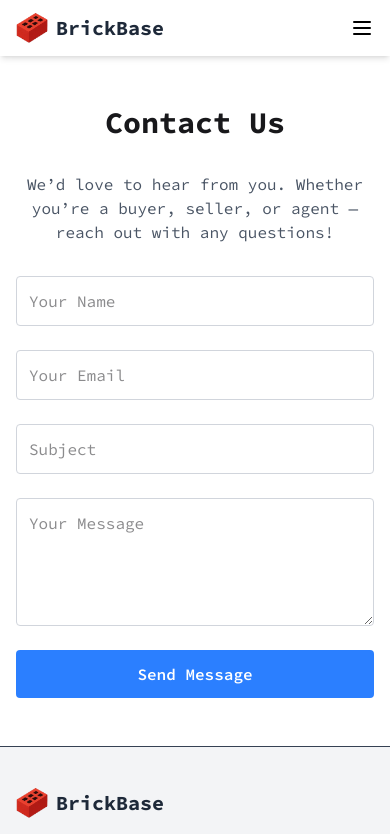
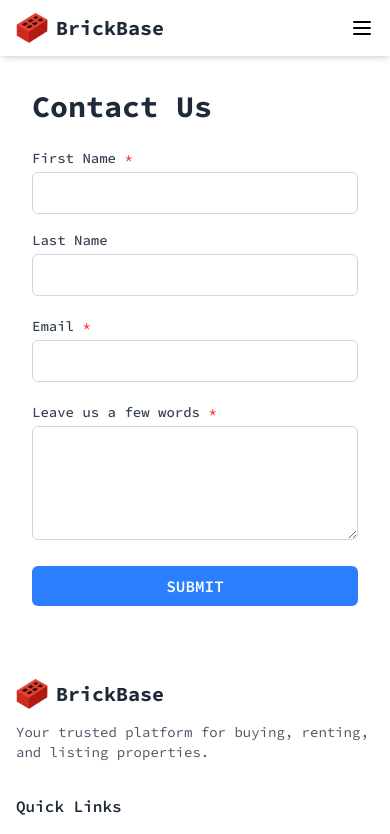
Before and after one commit to MMunim90/real-estate-platform-client, a React (Vite) app: page /contact in a window 390 px wide. Shown: the top 834 px of the page. Built offline with nearby package versions, Linux system fonts and the light colour scheme.

Commit message:
fixes some issue of all the page

```diff
--- a/src/pages/ContactUs/ContactUs.jsx
+++ b/src/pages/ContactUs/ContactUs.jsx
@@ -1,46 +1,103 @@
-import React from "react";
-import { Helmet } from "react-helmet-async";
+import React, { useState } from 'react';
 
-const ContactUs = () => {
+const Contact = () => {
+  const [formData, setFormData] = useState({
+    firstName: '',
+    lastName: '',
+    email: '',
+    message: ''
+  });
+
+  const handleChange = (e) => {
+    setFormData({
+      ...formData,
+      [e.target.name]: e.target.value
+    });
+  };
+
+  const handleSubmit = (e) => {
+    e.preventDefault();
+    console.log('Submitted:', formData);
+    // TODO: Send data to server or API
+  };
+
   return (
-    <div className="max-w-5xl mx-auto px-4 py-12">
-      <Helmet>
-        <title>Contact | BrickBase</title>
-      </Helmet>
-      <h2 className="text-3xl font-bold text-center mb-8">Contact Us</h2>
-      <p className="text-center text-gray-600 mb-8">
-        We’d love to hear from you. Whether you’re a buyer, seller, or agent —
-        reach out with any questions!
-      </p>
-      <form className="grid grid-cols-1 md:grid-cols-2 gap-6">
+    <div className="flex items-center justify-center bg-gray-100">
+      <div className="grid grid-cols-1 md:grid-cols-2 bg-white overflow-hidden w-full">
+
+        {/* Left side image or placeholder */}
+        <div className="hidden md:flex items-center justify-center">
+          <img
+            src="https://i.ibb.co/zT1LN9QS/contact.jpg"
+            alt="Contact illustration"
+            className="w-full h-full object-cover"
+          />
+        </div>
+
+        {/* Right side form */}
+        <div className="p-8">
+          <h2 className="text-3xl font-bold mb-6 text-gray-800">Contact Us</h2>
+          <form onSubmit={handleSubmit} className="space-y-5">
+            <div className="grid grid-cols-1 md:grid-cols-2 gap-4">
+              <div>
+                <label className="block text-sm font-medium mb-1 text-gray-700">
+                  First Name <span className="text-red-500">*</span>
+                </label>
                 <input
                   type="text"
-          placeholder="Your Name"
-          className="p-3 border border-gray-300 rounded"
+                  name="firstName"
+                  required
+                  onChange={handleChange}
+                  className="w-full px-4 py-2 border border-gray-300 rounded-md focus:outline-none focus:ring-2 focus:ring-blue-500"
                 />
+              </div>
+              <div>
+                <label className="block text-sm font-medium mb-1 text-gray-700">
+                  Last Name
+                </label>
+                <input
+                  type="text"
+                  name="lastName"
+                  onChange={handleChange}
+                  className="w-full px-4 py-2 border border-gray-300 rounded-md focus:outline-none focus:ring-2 focus:ring-blue-500"
+                />
+              </div>
+            </div>
+            <div>
+              <label className="block text-sm font-medium mb-1 text-gray-700">
+                Email <span className="text-red-500">*</span>
+              </label>
               <input
                 type="email"
-          placeholder="Your Email"
-          className="p-3 border border-gray-300 rounded"
+                name="email"
+                required
+                onChange={handleChange}
+                className="w-full px-4 py-2 border border-gray-300 rounded-md focus:outline-none focus:ring-2 focus:ring-blue-500"
               />
-        <input
-          type="text"
-          placeholder="Subject"
-          className="p-3 border border-gray-300 rounded md:col-span-2"
-        />
+            </div>
+            <div>
+              <label className="block text-sm font-medium mb-1 text-gray-700">
+                Leave us a few words <span className="text-red-500">*</span>
+              </label>
               <textarea
-          placeholder="Your Message"
-          className="p-3 border border-gray-300 rounded h-32 md:col-span-2"
+                name="message"
+                rows="4"
+                required
+                onChange={handleChange}
+                className="w-full px-4 py-2 border border-gray-300 rounded-md focus:outline-none focus:ring-2 focus:ring-blue-500"
               ></textarea>
+            </div>
             <button
               type="submit"
-          className="bg-blue-500 text-white font-semibold py-3 px-6 rounded hover:bg-blue-700 transition md:col-span-2"
+              className="w-full bg-blue-500 hover:bg-blue-600 text-white py-2 px-6 rounded-md font-semibold transition"
             >
-          Send Message
+              SUBMIT
             </button>
           </form>
+        </div>
+      </div>
     </div>
   );
 };
 
-export default ContactUs;
+export default Contact;
--- a/src/pages/FAQs/FAQs.jsx
+++ b/src/pages/FAQs/FAQs.jsx
@@ -42,14 +42,27 @@ const FAQs = () => {
   };
 
   return (
-    <div className="max-w-5xl mx-auto px-4 py-12">
+    <div className="bg-white pb-6 lg:pb-0">
       <Helmet>
         <title>FAQ'S | BrickBase</title>
       </Helmet>
-      <h2 className="text-3xl font-bold mb-8 text-center">
+
+      <div className="flex flex-col lg:flex-row gap-8 items-center">
+        {/* Cover Image */}
+        <div className="w-full lg:w-1/2">
+          <img
+            src='https://realestate.humber.ca/hubfs/residential.jpg'
+            alt="FAQ Cover"
+            className="w-full h-full md:h-[300px] lg:h-[600px] object-cover"
+          />
+        </div>
+
+        {/* FAQ Section */}
+        <div className="w-full lg:w-1/2 text-black">
+          <h2 className="text-3xl font-bold mb-6 text-center lg:text-left">
             Frequently Asked Questions
           </h2>
-      <div className="space-y-4">
+          <div className="space-y-4 mx-2 md:mx-4 lg:mr-10">
             {faqs.map((item, index) => (
               <div key={index} className="border border-gray-300 rounded p-4">
                 <button
@@ -60,10 +73,12 @@ const FAQs = () => {
                   <span>{openIndex === index ? "−" : "+"}</span>
                 </button>
                 {openIndex === index && (
-              <p className="mt-2 text-gray-400">{item.answer}</p>
+                  <p className="mt-2 text-gray-500">{item.answer}</p>
                 )}
               </div>
             ))}
+          </div>
+        </div>
       </div>
     </div>
   );
--- a/src/pages/Home/Home/Home.jsx
+++ b/src/pages/Home/Home/Home.jsx
@@ -25,7 +25,7 @@ const Home = () => {
         <StatsHighlight></StatsHighlight>
       </Fade>
       <Fade direction="down" keyframes={slightFadeDown}>
-        <div className="w-10/12 mx-auto">
+        <div className="md:w-10/12 mx-auto">
         <PropertyManagementCompanies></PropertyManagementCompanies>
         </div>
       </Fade>
--- a/src/pages/Home/StatsHighlight/StatsHighlight.jsx
+++ b/src/pages/Home/StatsHighlight/StatsHighlight.jsx
@@ -14,21 +14,21 @@ const StatsHighlight = () => {
         <div className="grid grid-cols-1 md:grid-cols-3 divide-y md:divide-y-0 md:divide-x divide-gray-700 text-center">
           <div className="py-4 px-6">
             <p className="text-2xl font-bold">
-              <CountUp end={30000} duration={5} separator="," />+
+              <CountUp end={30000} duration={10} separator="," />+
             </p>
             <p className="text-sm text-gray-400">Active Listings</p>
           </div>
 
           <div className="py-4 px-6">
             <p className="text-2xl font-bold">
-              <CountUp end={3000000} duration={5} separator="," />+
+              <CountUp end={3000000} duration={10} separator="," />+
             </p>
             <p className="text-sm text-gray-400">Monthly Visitors</p>
           </div>
 
           <div className="py-4 px-6">
             <p className="text-2xl font-bold">
-              $<CountUp end={19} decimals={1} duration={5} />B+
+              $<CountUp end={19} decimals={1} duration={10} />B+
             </p>
             <p className="text-sm text-gray-400">In Transaction Value</p>
           </div>
--- a/src/pages/shared/Footer/Footer.jsx
+++ b/src/pages/shared/Footer/Footer.jsx
@@ -4,7 +4,7 @@ import logo from "../../../assets/logo.png";
 
 const Footer = () => {
   return (
-    <footer className="bg-gray-100 text-gray-700 border-t">
+    <footer className="bg-white text-gray-700">
       <div className="max-w-6xl mx-auto px-4 py-10 grid grid-cols-1 sm:grid-cols-2 md:grid-cols-4 gap-8">
 
         {/* Logo & Description */}
```
Also changed, not shown: src/pages/TermsOfUse/TermsOfUse.jsx (+47 -14 lines), src/assets/FAQ.jpg (added), src/assets/contact.jpg (added). Lines whose indentation alone changed are shown as unchanged.
